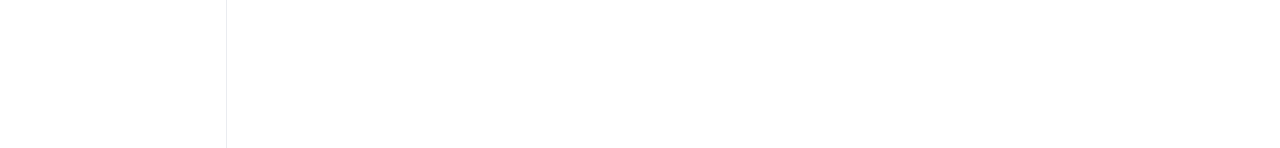
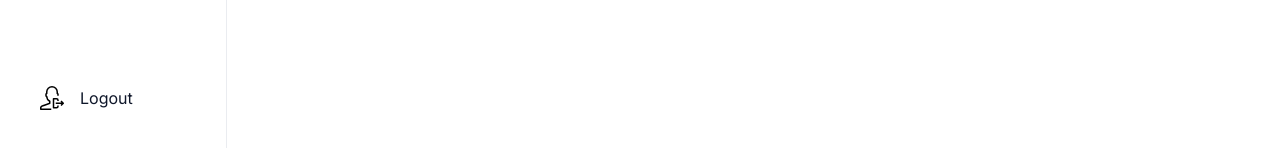
Before and after one commit to BankingSystemHTS/BankingSystem-Frontend, a Next.js app: page / in a window 1280 px wide. Shown: the part 650-798 px from the top of the page. Built offline with nearby package versions, Linux system fonts and the light colour scheme.

Commit message:
logout button added

```diff
--- a/components/Mobile/MobileNav.tsx
+++ b/components/Mobile/MobileNav.tsx
@@ -61,20 +61,18 @@
                                             <Link
                                                 href={item.route}
                                                 key={item.label}
-                                                className={clsx('sidebar-link shadow', { 'bg-bank-gradient': isActive })}
+                                                className={clsx('mobilenav-sheet_close w-full  shadow ', { 'bg-bank-gradient': isActive })}
                                             >
-                                                <div className="flex gap-4">
                                                     <Image
                                                         src={item.imgURL}
                                                         alt="Nav Logo"
-                                                        width={24}
-                                                        height={24}
+                                                        width={20}
+                                                        height={20}
                                                         className={clsx({ "brightness-[3] invert-0": isActive })}
                                                     />
-                                                    <p className={clsx('sidebar-label', { '!text-white': isActive })}>
+                                                    <p className={clsx('text-16 text-slate-900 font-light', { '!text-white': isActive })}>
                                                         {item.label}
                                                     </p>
-                                                </div>
                                             </Link>
 
                                         </SheetClose>
--- a/components/Sidebar.tsx
+++ b/components/Sidebar.tsx
@@ -11,6 +11,7 @@
 const Sidebar = ({ user }: SiderbarProps) => {
   const pathname = usePathname();
   return (
+    //this section will be hidden if width < 768px
     <section className="sidebar">
       <nav className="flex flex-col gap-4">
         <Link
@@ -35,7 +36,7 @@
             <Link
               href={item.route}
               key={item.label}
-              className={clsx('sidebar-link', {'bg-bank-gradient' : isActive})}
+              className={clsx('sidebar-link', { 'bg-bank-gradient': isActive })}
             >
               <div className="flex gap-4">
                 <Image
@@ -43,9 +44,9 @@
                   alt="Nav Logo"
                   width={24}
                   height={24}
-                  className={clsx({"brightness-[3] invert-0": isActive})}
+                  className={clsx({ "brightness-[3] invert-0": isActive })}
                 />
-                <p className={clsx('sidebar-label', {'!text-white' : isActive})}>
+                <p className={clsx('sidebar-label', { '!text-white': isActive })}>
                   {item.label}
                 </p>
               </div>
@@ -54,10 +55,23 @@
         }
         )
         }
-        USER
+        {/* <p className="text-slate-900">User</p> */}
       </nav>
-      FOOTER
-    </section>
+
+
+      <Link
+        href="/"
+        className="flex p-4 gap-4"
+      >
+        <Image
+          src="/icons2/user-logout.svg"
+          width={24}
+          height={24}
+          alt="logout-icon"
+        />
+        <p className="text-slate-900 text-semibold">Logout</p>
+      </Link>
+    </section >
   )
 }
 
```
Also changed, not shown: public/icons2/user-logout.svg (added).
